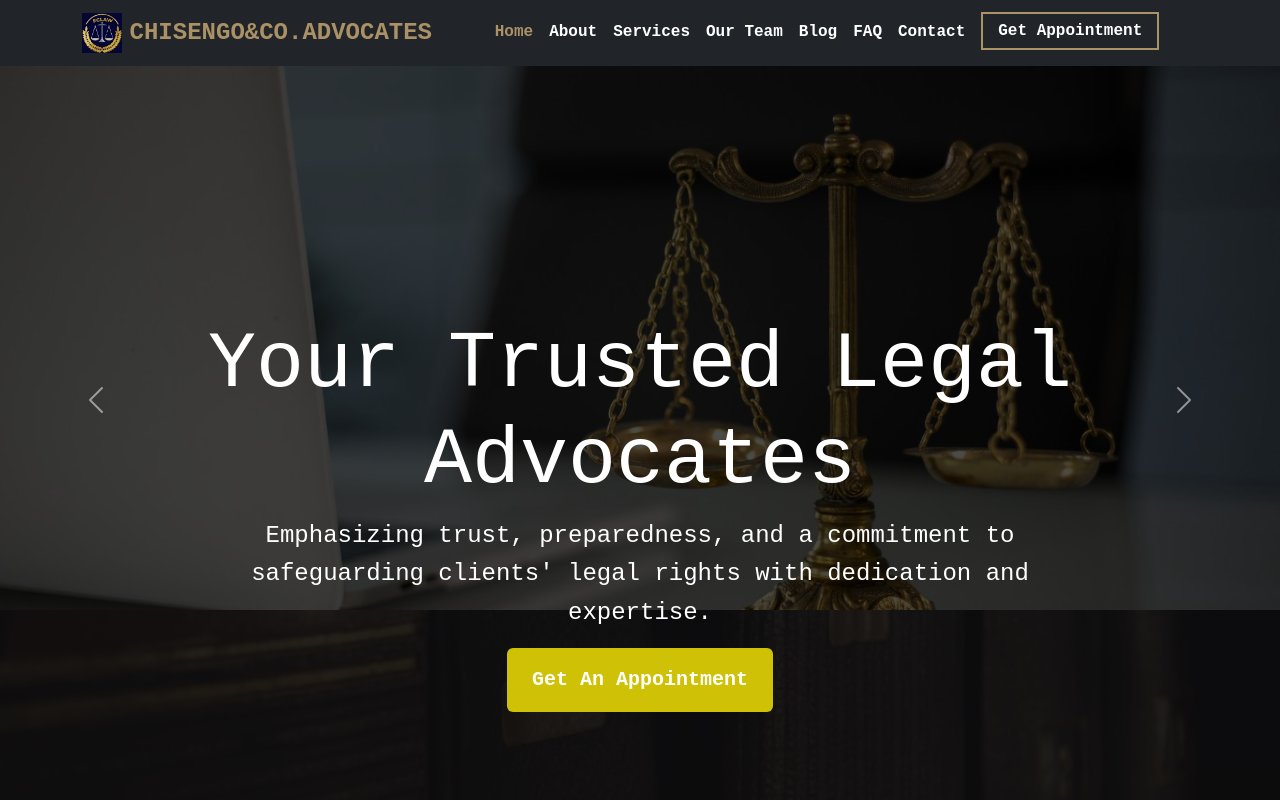
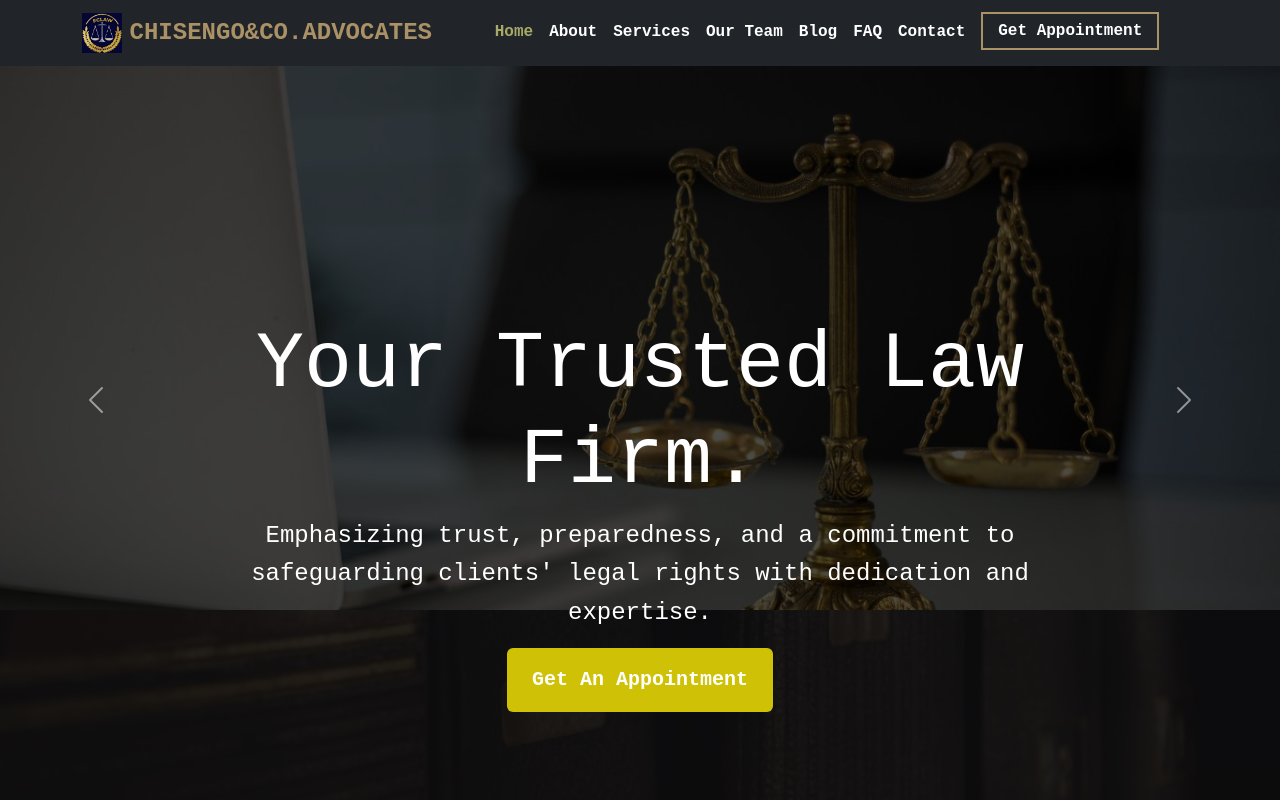
Before and after one commit to ishivaoliver/ENOCK-CHISENGO-CO.ADVOCATES, a plain HTML site: page index.html in a window 1280 px wide. In both pictures the pointer is over the link "Home". Shown: the top 800 px of the page. Drawn offline with nearby package versions, Linux system fonts and the light colour scheme.

Commit message:
hero text

```diff
--- a/index.html
+++ b/index.html
@@ -89,7 +89,7 @@
                 <div class="carousel-item active">
                     <img src="img/Background image chisengo.jpg" class="d-block w-100 mt-5" alt="...">
                     <div class="carousel-caption">
-                        <h1 class="display-1">Your Trusted Legal Advocates</h1>
+                        <h1 class="display-1">Your Trusted Law Firm.</h1>
                         <p class="fw-light fs-4">
                             Emphasizing trust, preparedness, and a commitment to safeguarding clients' legal rights with dedication and expertise.
                         </p>
--- a/styles.css
+++ b/styles.css
@@ -77,7 +77,7 @@ body {
 }
 
 .nav-link:hover {
-  color: #aa9166;
+  color: #a6aa66;
 }
 
 /* Toggle Button Styles */
```
